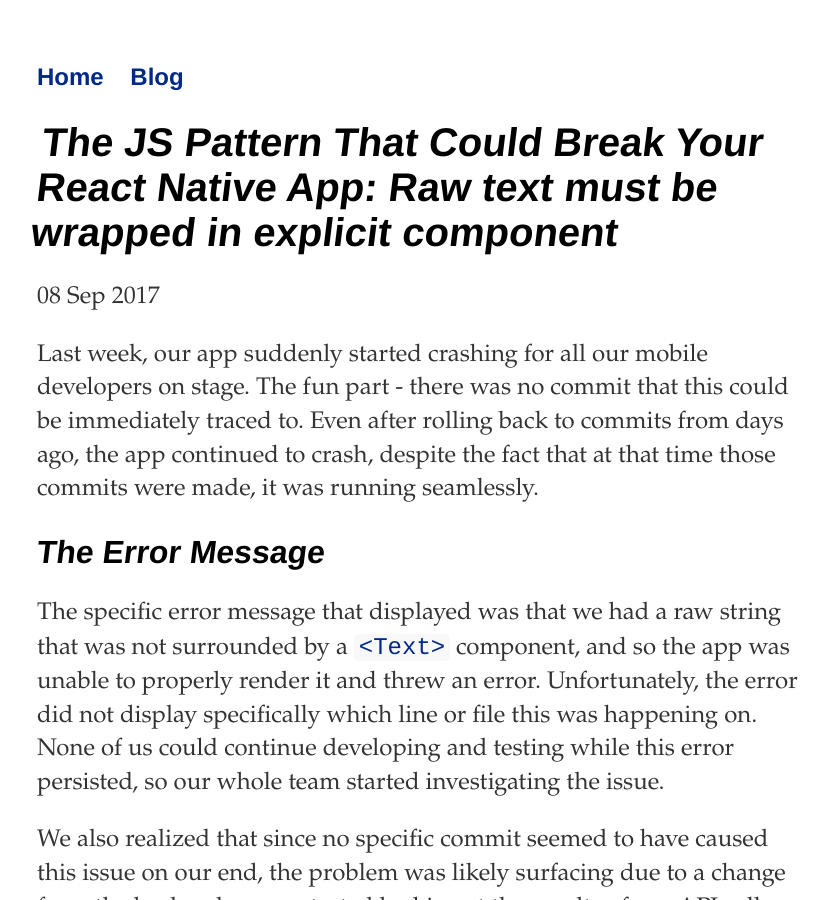
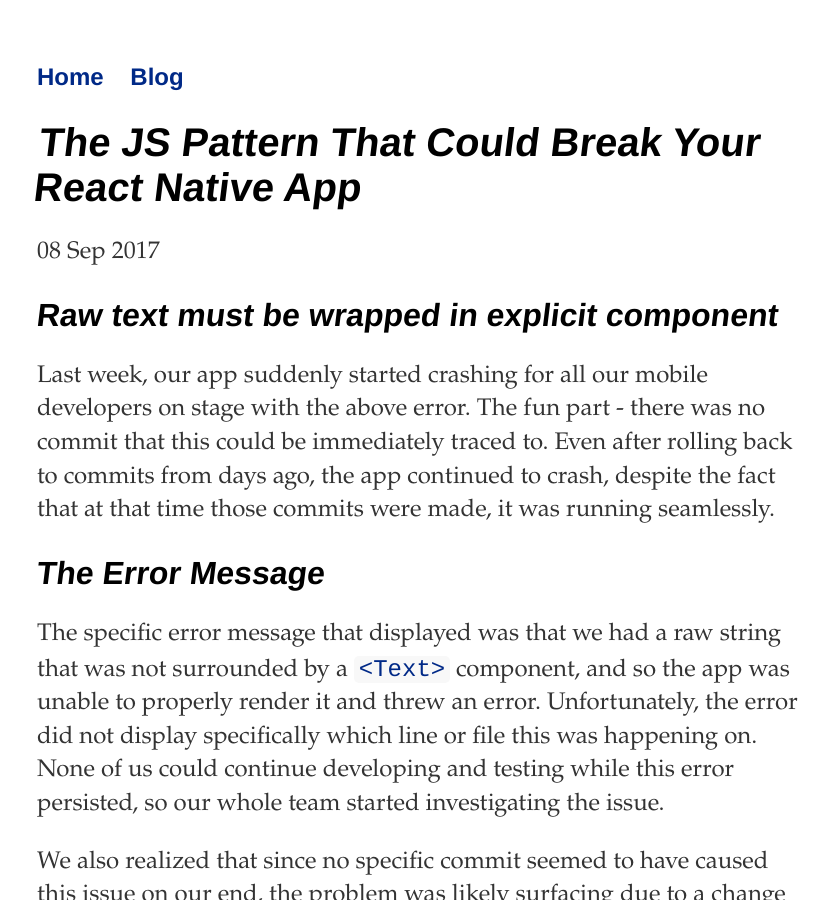
Before and after one commit to reubenab/reubenab.github.io, a Jekyll site: the page built from _posts/2017-10-13-buggy-react-native-pattern.md, in a window 1280 px wide and 900 px high. Shown: the whole window, without its empty margins (219-1048 px from the left). Built offline with Jekyll 4.4.1, drawn with Linux system fonts in a browser that asks for light colours.

Commit message:
Minor edit

```diff
--- a/_posts/2017-10-13-buggy-react-native-pattern.md
+++ b/_posts/2017-10-13-buggy-react-native-pattern.md
@@ -1,10 +1,12 @@
 ---
 layout: post
-title: "The JS Pattern That Could Break Your React Native App: Raw text must be wrapped in explicit <Text> component"
+title: "The JS Pattern That Could Break Your React Native App"
 date: 2017-09-08
 ---
 
-Last week, our app suddenly started crashing for all our mobile developers on stage. The fun part - there was no commit that this could be immediately traced to. Even after rolling back to commits from days ago, the app continued to crash, despite the fact that at that time those commits were made, it was running seamlessly.
+## Raw text must be wrapped in explicit <Text> component
+
+Last week, our app suddenly started crashing for all our mobile developers on stage with the above error. The fun part - there was no commit that this could be immediately traced to. Even after rolling back to commits from days ago, the app continued to crash, despite the fact that at that time those commits were made, it was running seamlessly.
 
 ## The Error Message
 The specific error message that displayed was that we had a raw string that was not surrounded by a `<Text>` component, and so the app was unable to properly render it and threw an error. Unfortunately, the error did not display specifically which line or file this was happening on. None of us could continue developing and testing while this error persisted, so our whole team started investigating the issue.
```
